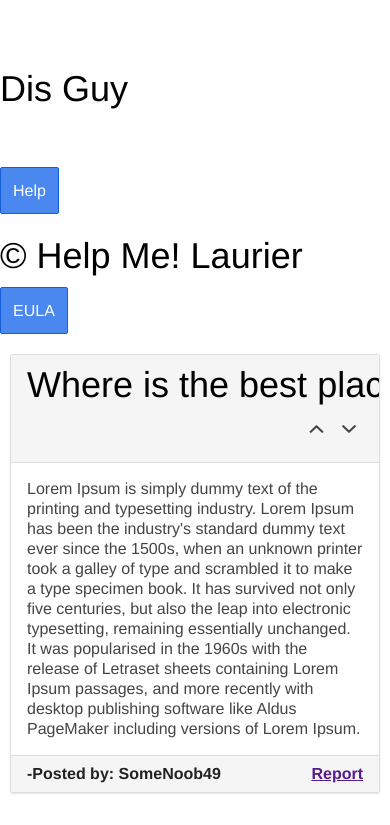
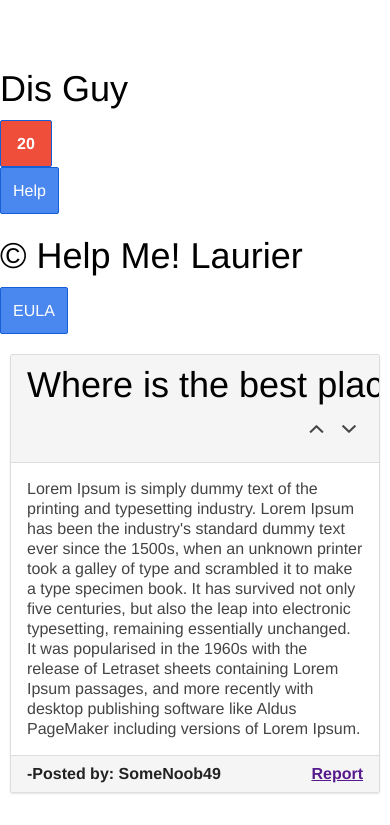
Before and after one commit to hilts-vaughan/railgun, a website: page src/test3/www/index.html in a window 390 px wide. Shown: the top 825 px of the page. Drawn offline with Linux system fonts and the light colour scheme; some packages are replaced by stand-ins of ours; files that its build step writes are made by us from their sources; files whose address does not match are found by name.

Commit message:
Finished Rough snippets
majik tortl

```diff
--- a/src/test3/www/index.html
+++ b/src/test3/www/index.html
@@ -40,8 +40,8 @@
     </div>
     <h1 class="title"> Dis Guy </h1>
     <div class="buttons">
-	<button class="button button-icon ion-chatbubble" ng-click="nav_Notifications()">20</button>
-        <button class="button button-icon ion-person" ng-click="nav_Profile()"></button>
+	<button class="button  badge badge-assertive" ng-click="nav_Notifications()">20</button>
+         <button class="button button-icon ion-person" ng-click="nav_Profile()"></button>
     </div>
 </ion-header-bar>
 <!-- Footer Section  -->
```
Also changed, not shown: src/test3/www/index2.html (+1 -1 lines).
